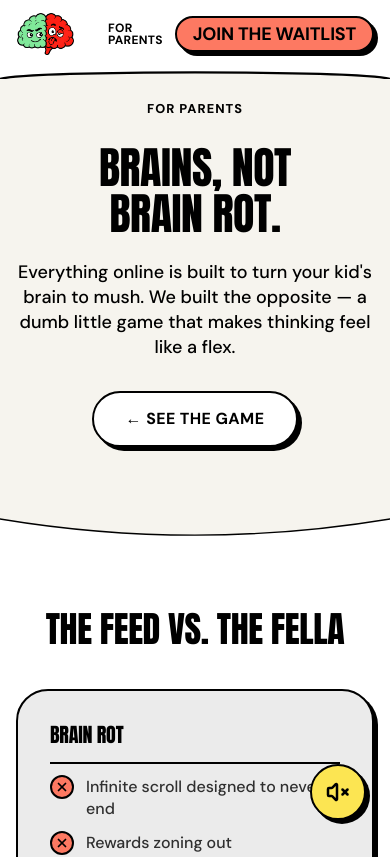
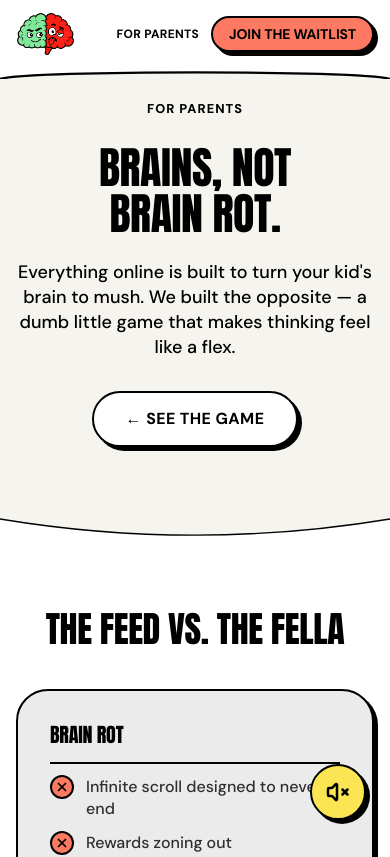
Before and after one commit to kimkhoi2202/sffs-website, a Next.js app: page /parents in a window 390 px wide. Shown: the top 857 px of the page. Built offline with nearby package versions, Linux system fonts and the light colour scheme.

Commit message:
fix(nav): mobile logo no longer starved (auto/1fr/auto) + scale CTA text down on phones

```diff
--- a/components/quiz/quiz-nav.tsx
+++ b/components/quiz/quiz-nav.tsx
@@ -112,7 +112,7 @@ export function QuizNav({
         */}
         <nav
           aria-label="The Fella Test"
-          className="mx-auto grid max-w-page grid-cols-[1fr_auto_1fr] items-center gap-3 px-4 py-3 md:px-8"
+          className="mx-auto grid max-w-page grid-cols-[auto_1fr_auto] items-center gap-3 px-4 py-3 md:grid-cols-[1fr_auto_1fr] md:px-8"
         >
           <a
             href={homeHref}
@@ -152,7 +152,7 @@ export function QuizNav({
               href={ctaHref}
               variant="coral"
               size="sm"
-              className="font-sans font-bold text-lg uppercase leading-none tracking-[-0.01em]"
+              className="font-sans font-bold text-sm uppercase leading-none tracking-[-0.01em] sm:text-lg"
             >
               Join the waitlist
             </Button>
```
